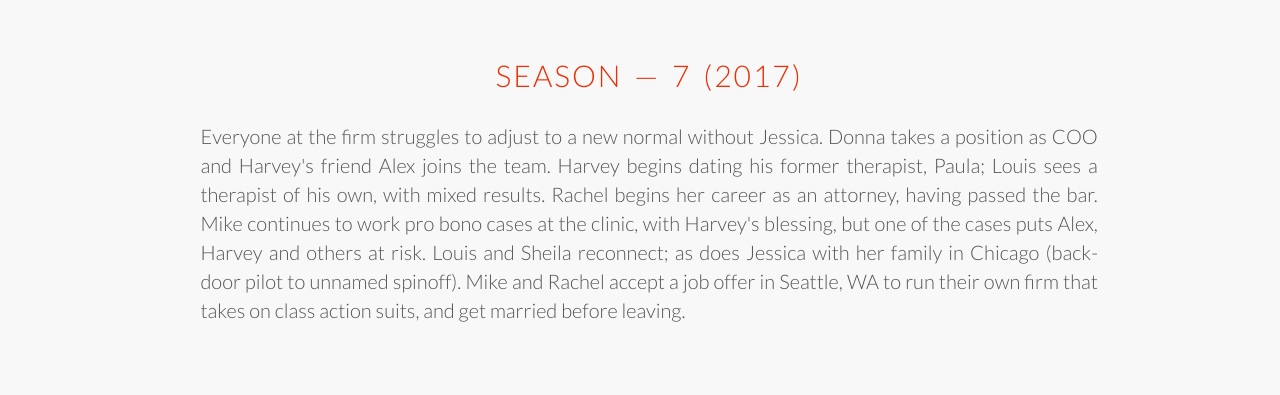
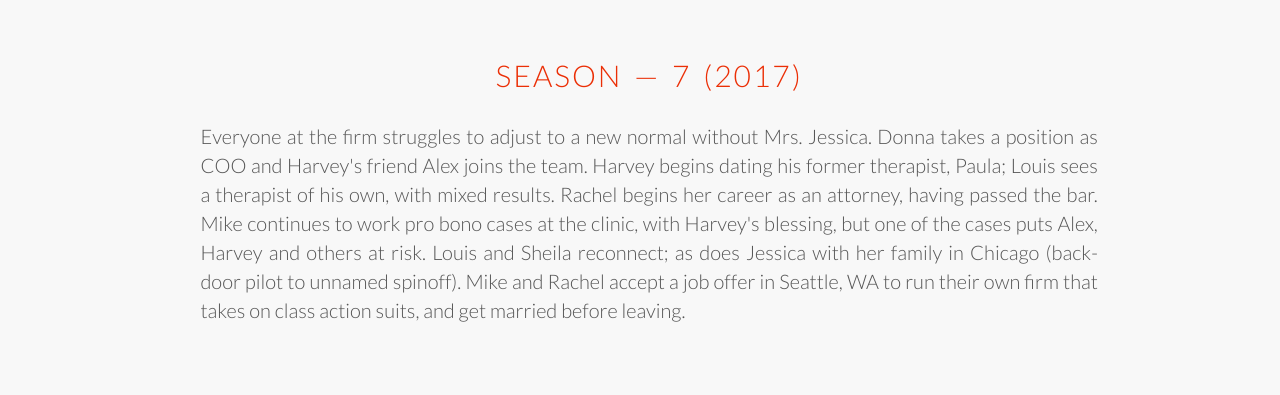
Before and after one commit to krunal-lia/Suits, a plain HTML site: page index.html in a window 1280 px wide. Shown: the part 3500-3895 px from the top of the page. Drawn offline with nearby package versions, Linux system fonts and the light colour scheme.

Commit message:
Update index.html

```diff
--- a/index.html
+++ b/index.html
@@ -150,7 +150,7 @@
                 <div class="overview col span-1-of-1 js--wp-6">
                     <h3>Season &mdash; 7 (2017)</h3>
                     <p class="summary">
-                        Everyone at the firm struggles to adjust to a new normal without Jessica. Donna takes a position as COO and Harvey's friend Alex joins the team. Harvey begins dating his former therapist, Paula; Louis sees a therapist of his own, with mixed results. Rachel begins her career as an attorney, having passed the bar. Mike continues to work pro bono cases at the clinic, with Harvey's blessing, but one of the cases puts Alex, Harvey and others at risk. Louis and Sheila reconnect; as does Jessica with her family in Chicago (back-door pilot to unnamed spinoff). Mike and Rachel accept a job offer in Seattle, WA to run their own firm that takes on class action suits, and get married before leaving.
+                        Everyone at the firm struggles to adjust to a new normal without Mrs. Jessica. Donna takes a position as COO and Harvey's friend Alex joins the team. Harvey begins dating his former therapist, Paula; Louis sees a therapist of his own, with mixed results. Rachel begins her career as an attorney, having passed the bar. Mike continues to work pro bono cases at the clinic, with Harvey's blessing, but one of the cases puts Alex, Harvey and others at risk. Louis and Sheila reconnect; as does Jessica with her family in Chicago (back-door pilot to unnamed spinoff). Mike and Rachel accept a job offer in Seattle, WA to run their own firm that takes on class action suits, and get married before leaving.
                     </p>
                 </div>
             </div>
```
